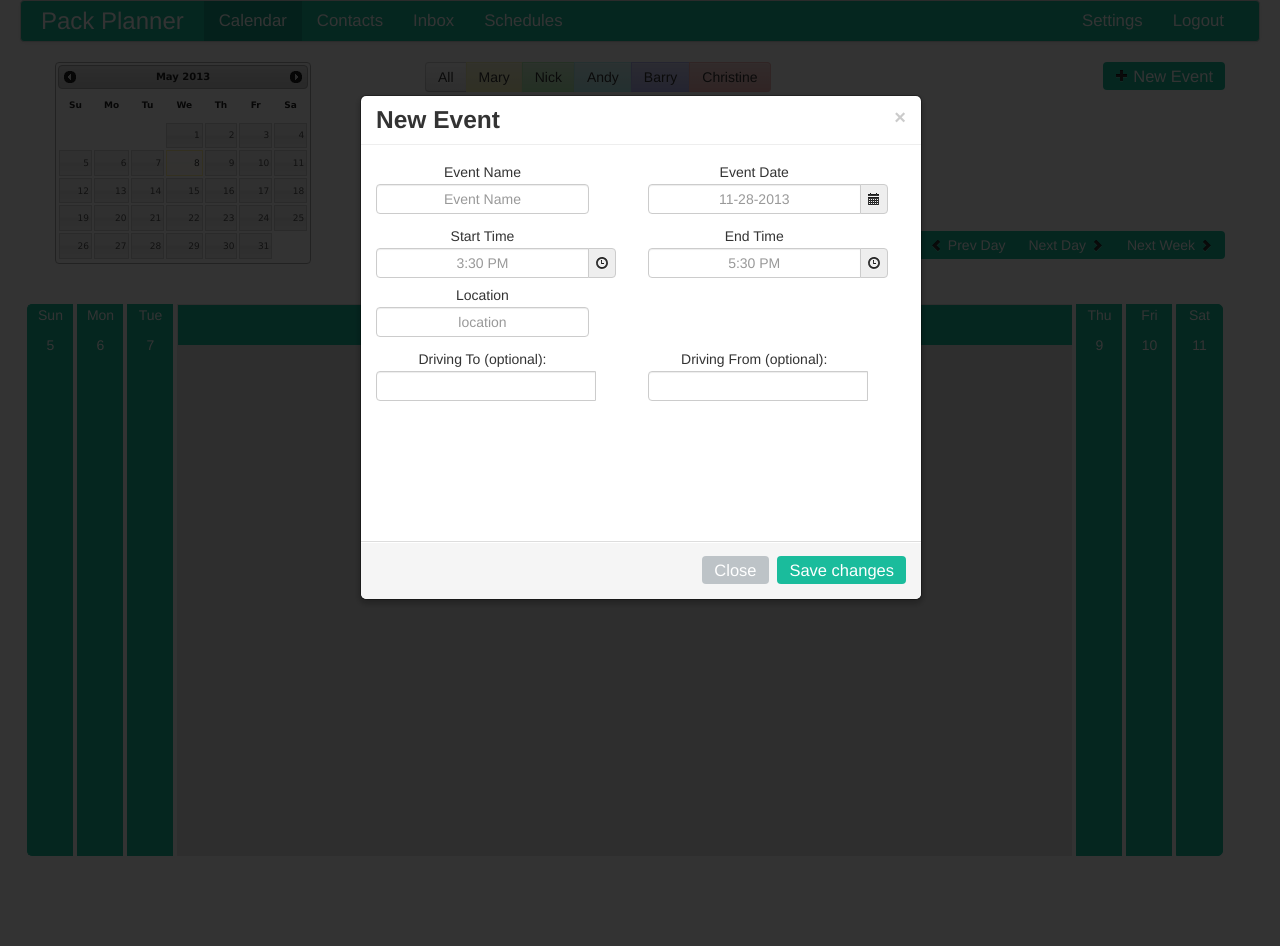
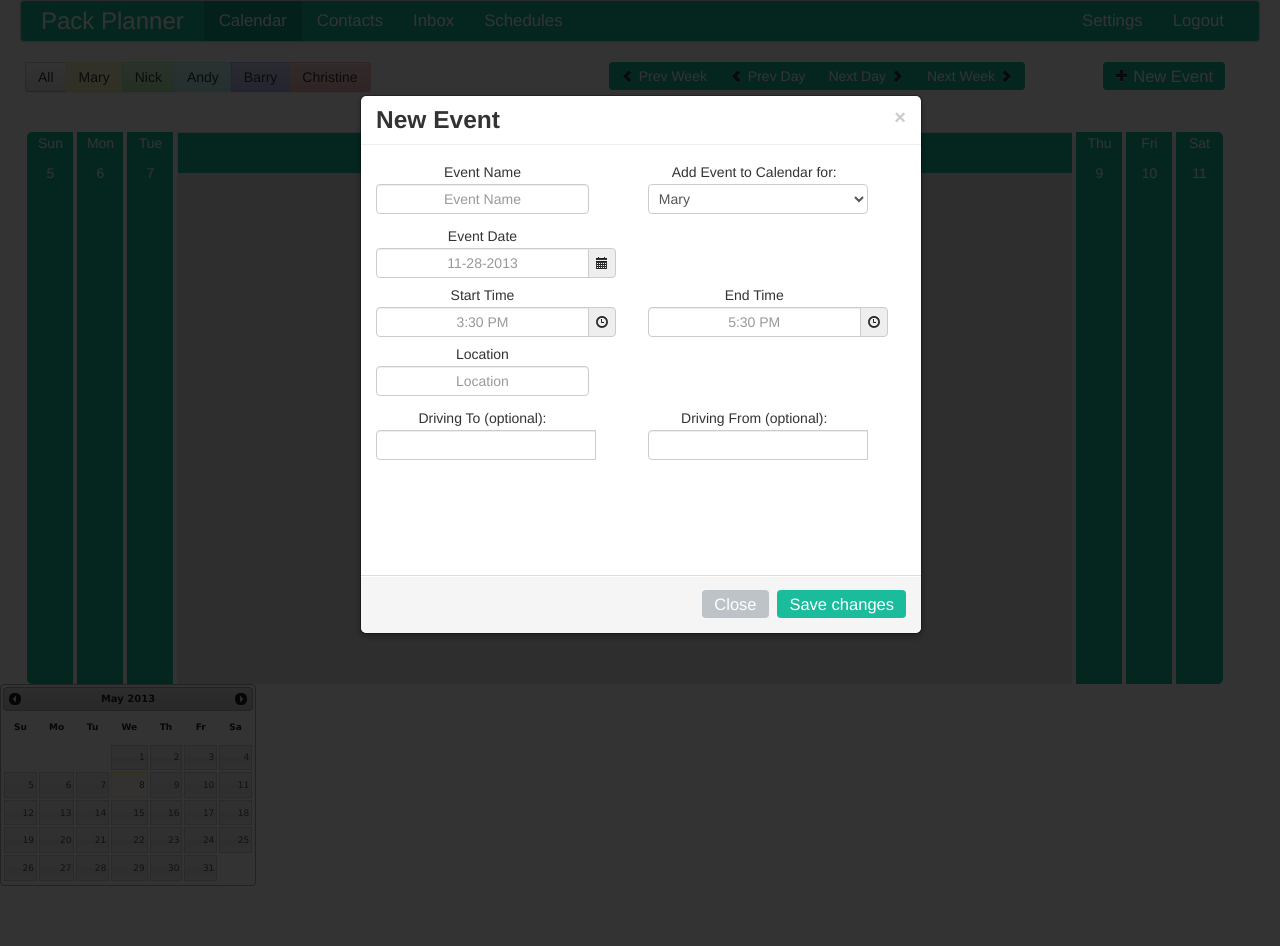
Before and after one commit to rodmk/packplanner, a Django app: page / in a window 1280 px wide, after a click on "New Event". Run offline with Django 3.2, Linux system fonts and the light colour scheme; a user stored in the database is signed in; some libraries are stand-ins or nearby versions.

Commit message:
playing with minical

```diff
--- a/packplanner/templates/css/calendar.css
+++ b/packplanner/templates/css/calendar.css
@@ -104,3 +104,38 @@
   margin: 0px;
   color: white;
 }
+
+.edit-event{
+  margin-top:6px;
+  margin-right:2px;
+}
+.delete-event{
+  margin-top:6px;
+  margin-left:6px;
+}
+.reach-out{
+  text-align: middle;
+  margin-top:6px;
+  margin-right:2px;
+}
+.driver-to{
+  text-align:middle;
+  margin-top:9px;
+  margin-right:4px;
+  padding-left:22px;
+  padding-right:22px;
+}
+.driver-from{
+  text-align: middle;
+  margin-top:9px;
+  margin-right:4px;
+  margin-left:2px;
+}
+.minical{
+  width: 198.6px;
+  margin: 0px 0px 0px 0px;
+}
+
+.minicalspan{
+  margin-left: 0px;
+}
--- a/packplanner/templates/edit-event-modal.html
+++ b/packplanner/templates/edit-event-modal.html
@@ -13,7 +13,18 @@
 							<label>Event Name</label>
 							<input type="text" id="editEventName" class="span12" placeholder="Sample Event Name"></input>
 						</div><!--/span-->
-						<div id="editEventDate" class="span5 offset1 lightblue input-append">
+						<div class="span5 offset1">
+							<label>Add Event to Calendar for:</label>
+							<select>
+								<option>Mary</option>
+								<option>Nick</option>
+								<option>Andy</option>
+								<option>Barry</option>
+							</select>
+						</div>
+					</div>
+					<div class="row-fluid">
+						<div id="editEventDate" class="span5 lightblue input-append">
 							<label>Event Date</label>
 							<input id="editEventDateinput" data-format="MM-dd-yyyy" type="text" class="span12" placeholder="11-28-2013"></input>
 							<span class="add-on">
@@ -44,7 +55,7 @@
 					<div class="row-fluid">
 						<div id="editLocationDiv" class="span5 bgcolor">
 							<label >Location</label>
-							<input id="editLocationInput" class="pull-left span12" type="text" placeholder="Sample Location"></input>
+							<input id="editLocationInput" class="pull-left span12" type="text" placeholder="Location"></input>
 						</div>
 					</div>
 					<div class="row-fluid" style="padding-bottom:100px">
--- a/packplanner/templates/index.html
+++ b/packplanner/templates/index.html
@@ -24,12 +24,8 @@ class="active"
 	<div class="container">
 		<!-- Middle -->
 		<div class="row">
-				<div class="span4">
-					<div id="datepicker"></div>
-				</div>
-
-			<div class="span8">
-				<div class="row" style="height:169px">
+			<div class="span12">
+				<div class="row">
 					<div class="span6 pull-left">
 						<div id="filterBtnGroup" class="btn-group row pull-left" data-toggle="buttons-radio">
 							<!-- Fill in children group filter dynamically -->
@@ -41,8 +37,8 @@ class="active"
 							<a id="newEventButton" class="btn pull-right flat btn-primary" data-toggle="modal" href="#newEventModal" ><i class="icon-plus"></i> New Event</a>
 						</div>
 					</div>
-				</div>
-				<div class="row">
+				<!-- </div> -->
+				<!-- <div class="row"> -->
 					<div class ="span2 pull-left">
 						<div class="btn-group row pull-left">
 
@@ -60,7 +56,6 @@ class="active"
 
 						</div>
 					</div>
-
 				</div>
 			</div>
 		</div>
@@ -74,4 +69,9 @@ class="active"
 			<div id="header6" class="span6 selected-day last-day" onClick="eventDaySelected(6);">Saturday</div>
 		</div>
 	</div>
+	<div class="container minical">
+		<div class="span4 minicalspan">
+			<div id="datepicker"></div>
+		</div>
+	</div>
 {% endblock %}
--- a/packplanner/templates/js/calendar.js
+++ b/packplanner/templates/js/calendar.js
@@ -326,7 +326,7 @@ function renderEvent(event) {
 	})
 
 	date = $("<span>", {
-		class: "eventTime span5",
+		class: "eventTime span6",
 		text: event.startDate.getHours()+":"+formatMinutes(event.startDate.getMinutes()) + " - " + event.endDate.getHours()+":"+formatMinutes(event.endDate.getMinutes()),
 	})
 
@@ -335,11 +335,15 @@ function renderEvent(event) {
 		text: event.title,
 	})
 
-	editbtn = $('<a class="btn pull-right flat btn-primary " style="margin-top:6px;margin-right:2px" data-toggle="modal" href="#editEventModal" onClick="editEventOpen(' + event.id + '); return true;"><i class="icon-pencil"></i></a>')
-	deletebtn = $('<a class="btn pull-right flat btn-primary " style="margin-top:6px;margin-left:6px" onClick="removeEvent(' + event.id + '); return true;""><i class="icon-remove"></i></a>')
-	reachoutbtn = $('<a class="btn pull-right flat btn-primary " style="margin-top:6px;margin-right:2px" data-toggle="modal" href="#reachOutModal"><i class="car-glyph"></i></a>')
+	editbtn = $('<a class="btn pull-right flat btn-primary edit-event" data-toggle="modal" href="#editEventModal" onClick="editEventOpen(' + event.id + '); return true;"><i class="icon-pencil"></i></a>')
+	deletebtn = $('<a class="btn pull-right flat btn-primary delete-event" onClick="removeEvent(' + event.id + '); return true;""><i class="icon-remove"></i></a>')
+	reachoutbtn = $('<a class="btn pull-right flat btn-primary reach-out" data-toggle="modal" href="#reachOutModal"><i class="car-glyph"></i></a>')
+	drivetobtn = $('<a class="btn pull-right flat btn-primary driver-to">To</a>')
+	drivefrombtn = $('<a class="btn pull-right flat btn-primary driver-from">From</a>')
 
+	drivefrombtn.appendTo(date);
 	reachoutbtn.appendTo(date);
+	drivetobtn.appendTo(date);
 	deletebtn.appendTo(tile);
 	editbtn.appendTo(tile);
 	date.appendTo(tile);
--- a/packplanner/templates/new-event-modal.html
+++ b/packplanner/templates/new-event-modal.html
@@ -13,7 +13,18 @@
 							<label>Event Name</label>
 							<input type="text" id="eventName" class="span12" placeholder="Event Name">
 						</div>
-						<div id="eventDate" class="span5 offset1 lightblue input-append">
+						<div class="span5 offset1">
+							<label>Add Event to Calendar for:</label>
+							<select>
+								<option>Mary</option>
+								<option>Nick</option>
+								<option>Andy</option>
+								<option>Barry</option>
+							</select>
+						</div>
+					</div>
+					<div class="row-fluid">
+						<div id="eventDate" class="span5 lightblue input-append">
 							<label>Event Date</label>
 							<input id="eventDateinput" data-format="MM-dd-yyyy" type="text" placeholder="11-28-2013" class="span12"></input>
 							<span class="add-on">
@@ -44,7 +55,7 @@
 					<div class="row-fluid">
 						<div id="locationDiv" class="span5 bgcolor">
 							<label >Location</label>
-							<input id="locationInput" class="pull-left span12" placeholder="location" type="text"></input>
+							<input id="locationInput" class="pull-left span12" placeholder="Location" type="text"></input>
 						</div>
 					</div>
 					<div class="row-fluid" style="padding-bottom:100px">
--- a/packplanner/views.py
+++ b/packplanner/views.py
@@ -9,11 +9,11 @@ def index(request):
 @login_required
 def calendar(request):
 	family_member = request.user.user_account
-	if len(family_member.all()) == 0:
-		events_details = []
-	else:
-		events_details = FamilyEventDetails.objects.filter(family=family_member.all()[0].family)
-	return render(request, 'index.html', {"events_details" : events_details})
+	# if len(family_member.all()) == 0:
+	# 	events_details = []
+	# else:
+	# 	events_details = FamilyEventDetails.objects.filter(family=family_member.all()[0].family)
+	return render(request, 'index.html', {})#{"events_details" : events_details})
 
 @login_required
 def contacts(request):
```
Lines whose indentation alone changed are shown as unchanged.
